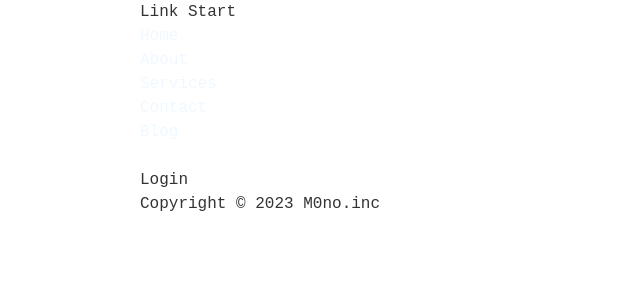
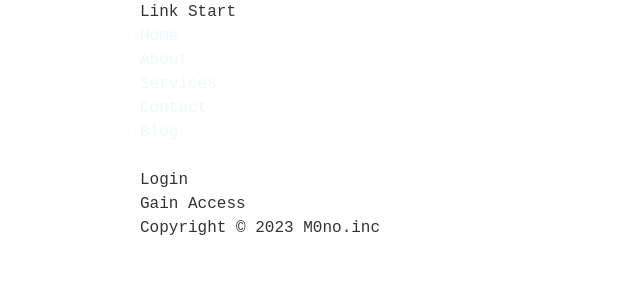
Before and after one commit to M0ntaisa/web-pages, a SvelteKit app: page /login in a window 1280 px wide. Shown: the top 300 px of the page, without its empty margins (0-640 px from the left). Built offline with nearby package versions, Linux system fonts and the light colour scheme; some icons are missing.

Commit message:
some change

```diff
--- a/src/routes/(app)/dashboard/+page.server.js
+++ /dev/null
@@ -1,5 +0,0 @@
-import { redirect } from '@sveltejs/kit';
-
-export const load = async () => {
-  throw redirect(302, "/login");
-}
--- /dev/null
+++ b/src/routes/(app)/login/+page.server.js
@@ -0,0 +1,6 @@
+/** @type {import('./$types').Actions} */
+export const actions = {
+  default: async ({ cookies }) => {
+    console.log(cookies)
+  }
+};
--- a/src/routes/(app)/login/+page.svelte
+++ b/src/routes/(app)/login/+page.svelte
@@ -1,3 +1,7 @@
 <div class="container">
   Login
+
+  <form method="POST">
+    <button>Gain Access</button>
+  </form>
 </div>
--- a/src/routes/(app)/profile/+page.server.js
+++ /dev/null
@@ -1,5 +0,0 @@
-import { redirect } from '@sveltejs/kit';
-
-export const load = async () => {
-  throw redirect(302, "/login");
-}
```
